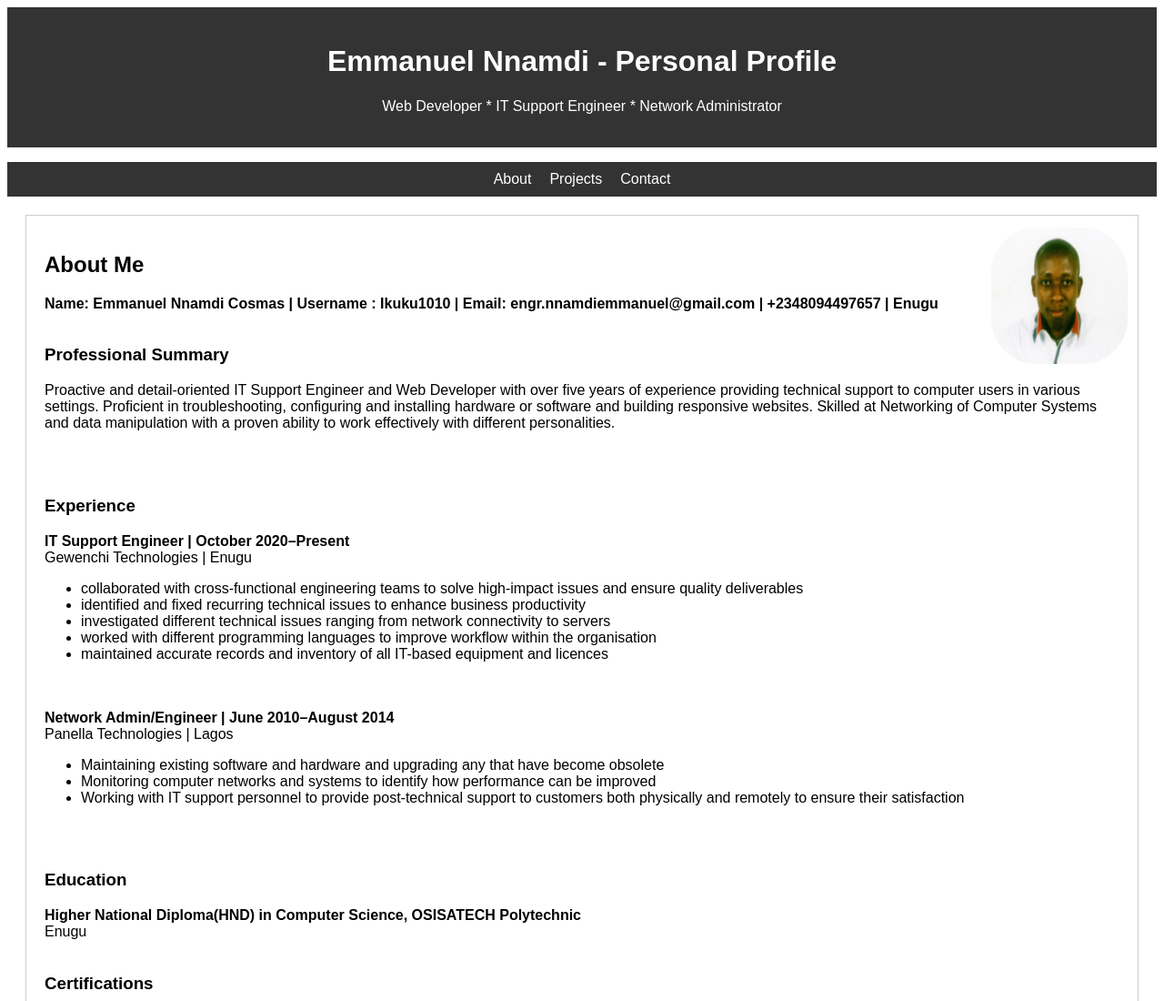
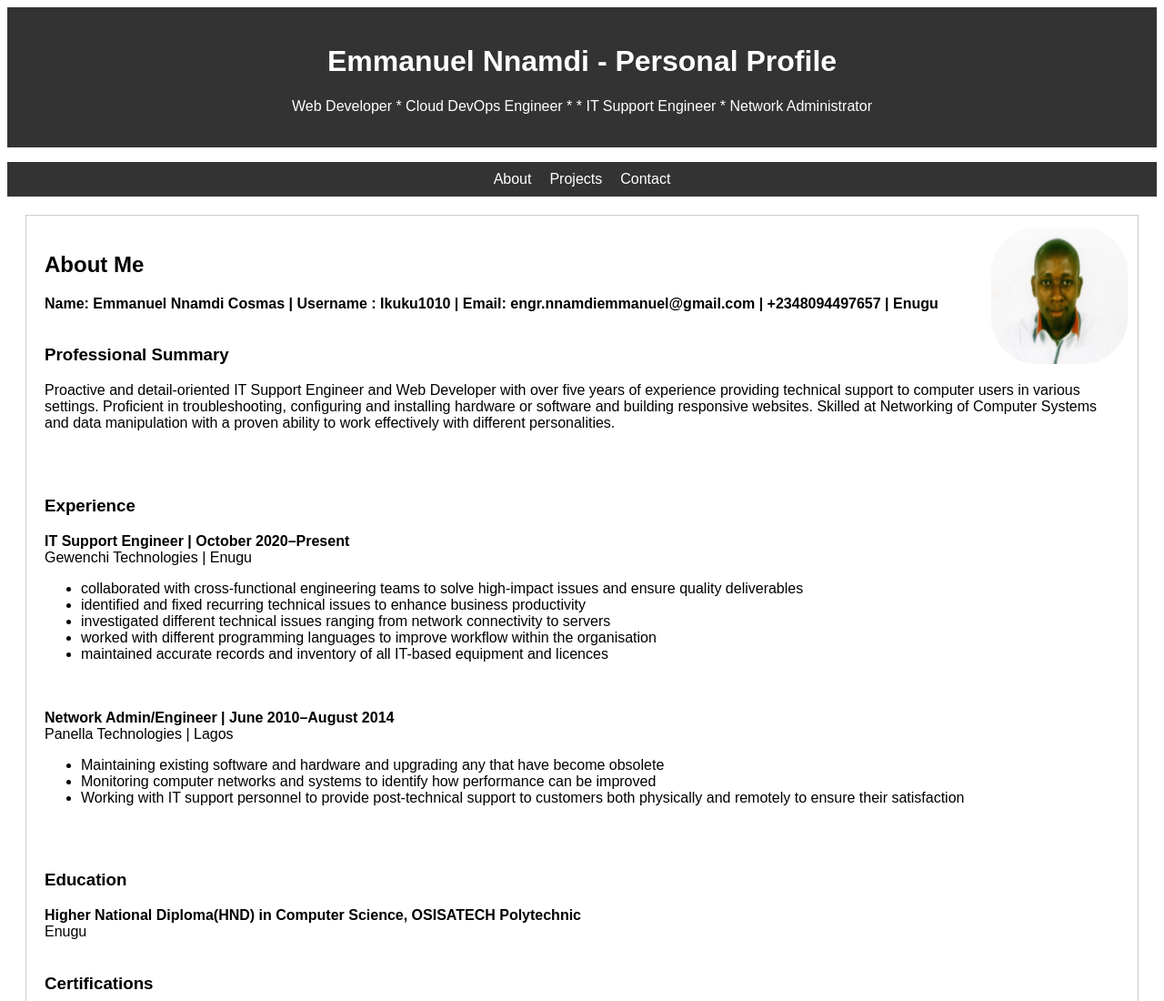
Before and after one commit to IKUKU1010/Emmanuelwebpage, a plain HTML site: page index.html in a window 1280 px wide. Shown: the top 1100 px of the page at 91% size. Drawn offline with Linux system fonts and the light colour scheme; files whose address does not match are found by name.

Commit message:
Hng11_stg1

```diff
--- a/index.html
+++ b/index.html
@@ -17,7 +17,7 @@
 <body>
     <header>
         <h1>Emmanuel Nnamdi - Personal Profile</h1>
-        <p>Web Developer * IT Support Engineer * Network Administrator</p>
+        <p>Web Developer * Cloud DevOps Engineer * * IT Support Engineer * Network Administrator</p>
     </header>
 
     <nav>
```
